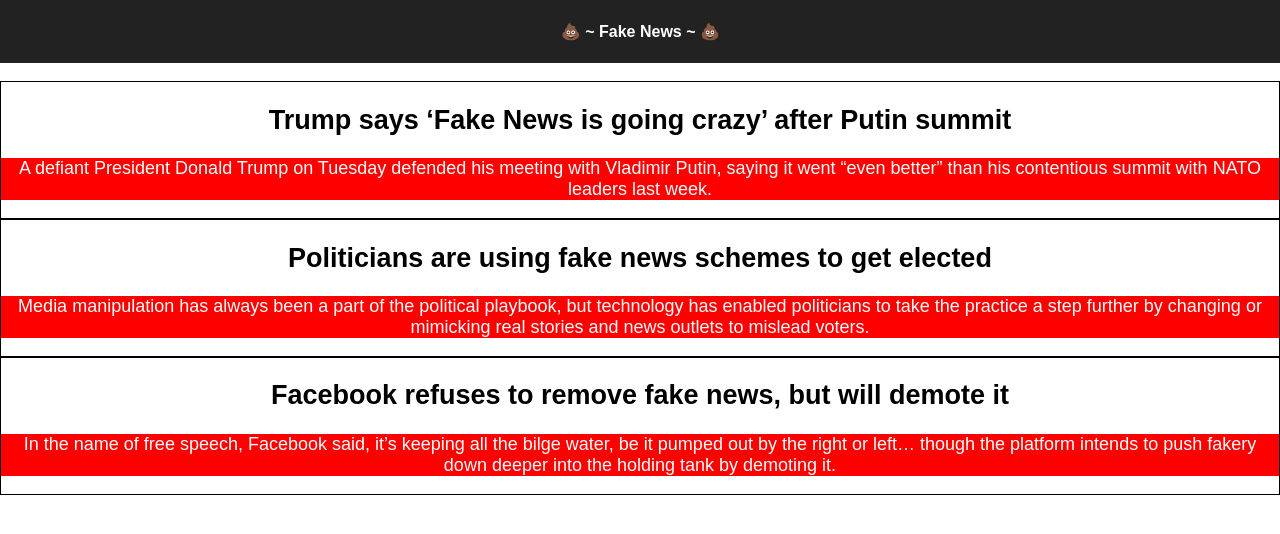
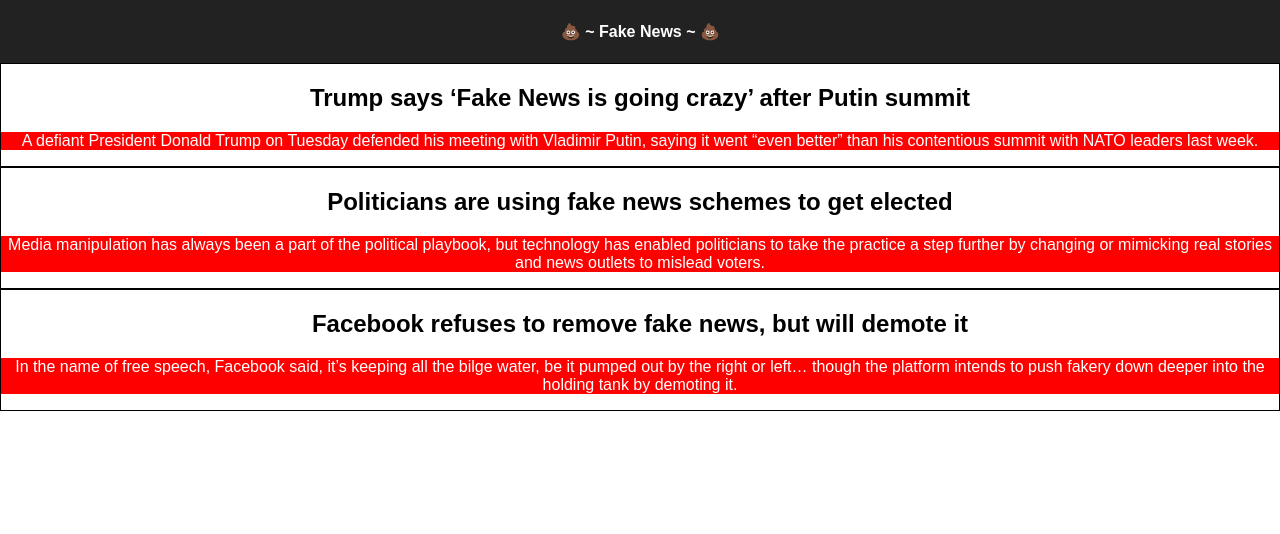
Before and after one commit to Zilv1nas/fake-news, a React (Create React App) app: page / in a window 1280 px wide. Shown: the top 534 px of the page. Built offline with nearby package versions, Linux system fonts and the light colour scheme; data requests are answered from the project's data file.

Commit message:
refactor(App): get rid of App-intro

```diff
--- a/src/App.css
+++ b/src/App.css
@@ -13,10 +13,6 @@
   animation: App-title-spin infinite 3s linear;
 }
 
-.App-intro {
-  font-size: large;
-}
-
 @keyframes App-title-spin {
   from { transform: scale(0); }
   to { transform: scale(1); }
--- a/src/App.js
+++ b/src/App.js
@@ -9,9 +9,7 @@
         <header className="App-header">
           <h1 className="App-title">💩 ~ Fake News ~ 💩</h1>
         </header>
-        <p className="App-intro">
-          <Posts />
-        </p>
+        <Posts />
       </div>
     );
   }
```
